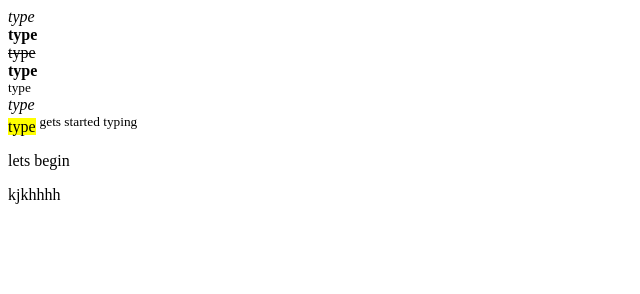
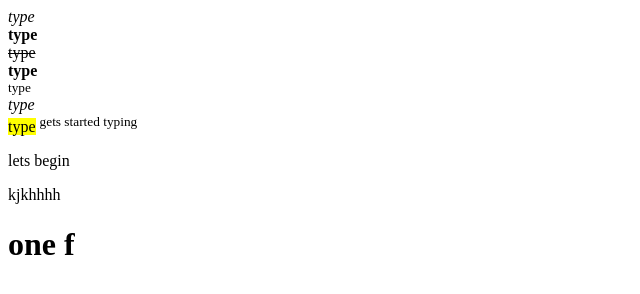
Before and after one commit to localfridge/introtohtml, a plain HTML site: page type.html in a window 1280 px wide. Shown: the whole page, without its empty margins (0-640 px from the left). Drawn offline with Linux system fonts and the light colour scheme.

Commit message:
formatting

```diff
--- a/type.html
+++ b/type.html
@@ -14,5 +14,6 @@
 <sup>gets started typing</sup>
 <p>lets begin</p>
 <p>kjkhhhh</p>
+<h1>one f</h1>
 </body>
 </html>
```
